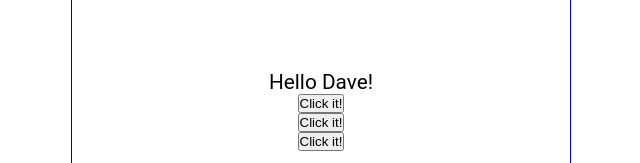
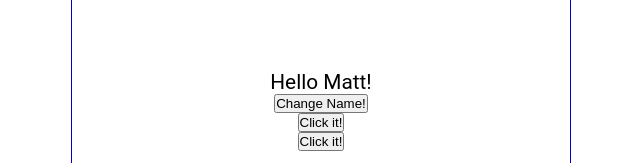
Before and after one commit to midcenturydude7/react-dgray-tutorial-01, a React (Vite) app: page / in a window 1280 px wide. Shown: the part 297-460 px from the top of the page, without its empty margins (319-959 px from the left). Built offline with nearby package versions, Linux system fonts and the light colour scheme.

Commit message:
Working with the useState() hook

```diff
--- a/src/App.jsx
+++ b/src/App.jsx
@@ -4,16 +4,24 @@ import Footer from "./components/Footer";
 import Header from "./components/Header";
 
 function App() {
+  const [name, setName] = React.useState("Matt");
+  const [count, setCount] = React.useState(0);
+
   function handleNameChange() {
     const names = ["Bob", "Kevin", "Dave", "Matt", "Henry"];
     const int = Math.floor(Math.random() * 5);
-    return names[int];
+    setName(names[int]);
   }
 
   return (
     <div className="App">
       <Header />
-      <Content handleNameChange={handleNameChange} />
+      <Content
+        handleNameChange={handleNameChange}
+        name={name}
+        count={count}
+        setCount={setCount}
+      />
       <Footer />
     </div>
   );
--- a/src/components/Content.jsx
+++ b/src/components/Content.jsx
@@ -1,14 +1,14 @@
 /* eslint-disable react/prop-types */
 import React from "react";
 
-function Content({ handleNameChange }) {
+function Content({ handleNameChange, name, count, setCount }) {
   function handleClick() {
-    console.log("You clicked it!");
+    console.log(count);
   }
 
-  function handleClick2(name) {
-    console.log(`${name} was clicked`);
-  }
+  // function handleClick2(name) {
+  //   console.log(`${name} was clicked`);
+  // }
 
   function handleClick3(e) {
     console.log(e);
@@ -16,9 +16,11 @@ function Content({ handleNameChange }) {
 
   return (
     <main>
-      <p onDoubleClick={handleClick}>Hello {handleNameChange()}!</p>
-      <button onClick={handleClick}>Click it!</button>
-      <button onClick={() => handleClick2("Matt")}>Click it!</button>
+      <p onDoubleClick={handleClick}>Hello {name}!</p>
+      <button onClick={handleNameChange}>Change Name!</button>
+      <button onClick={() => handleClick(setCount(count + 1))}>
+        Click it!
+      </button>
       <button onClick={(e) => handleClick3(e)}>Click it!</button>
     </main>
   );
```
